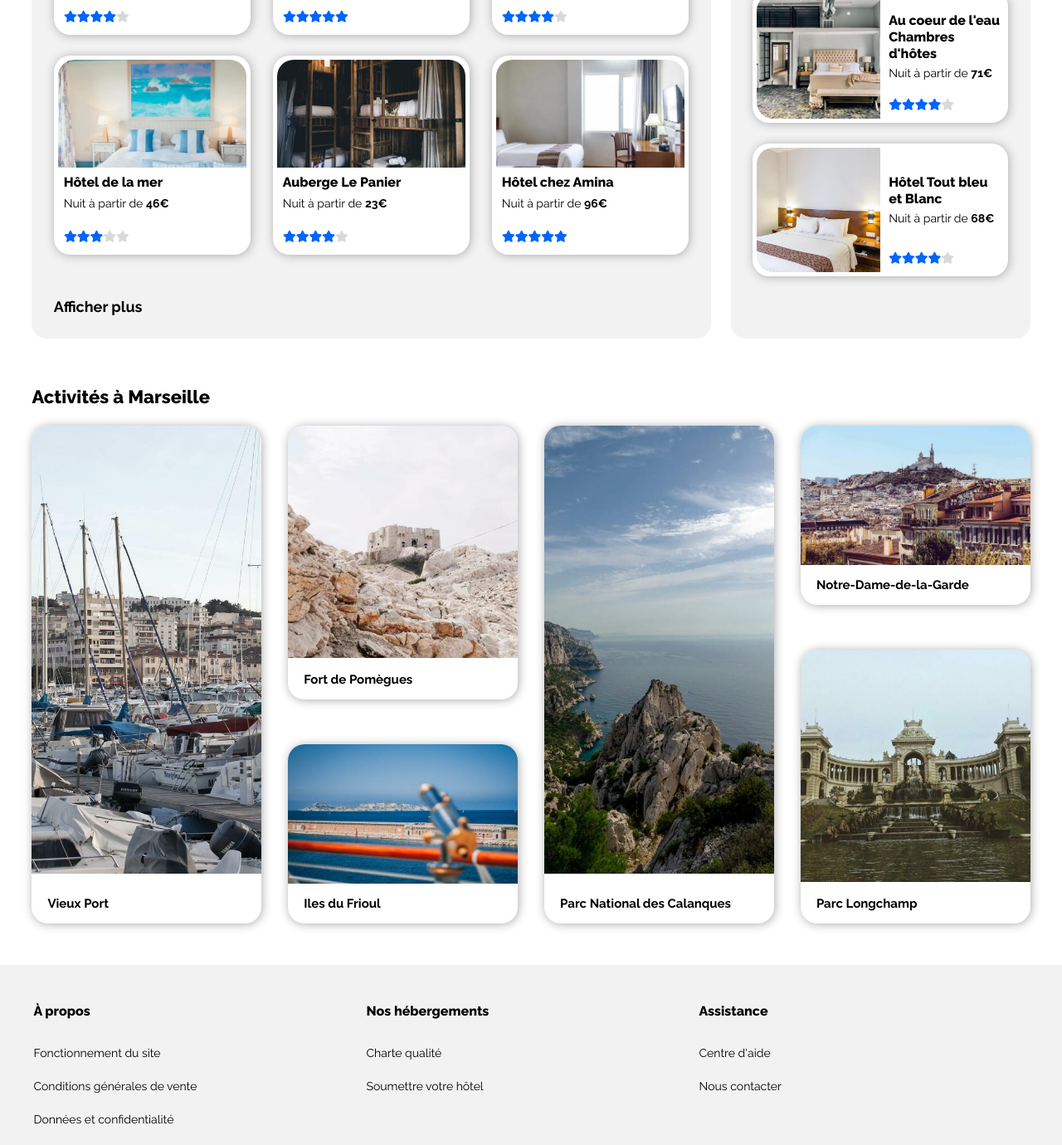
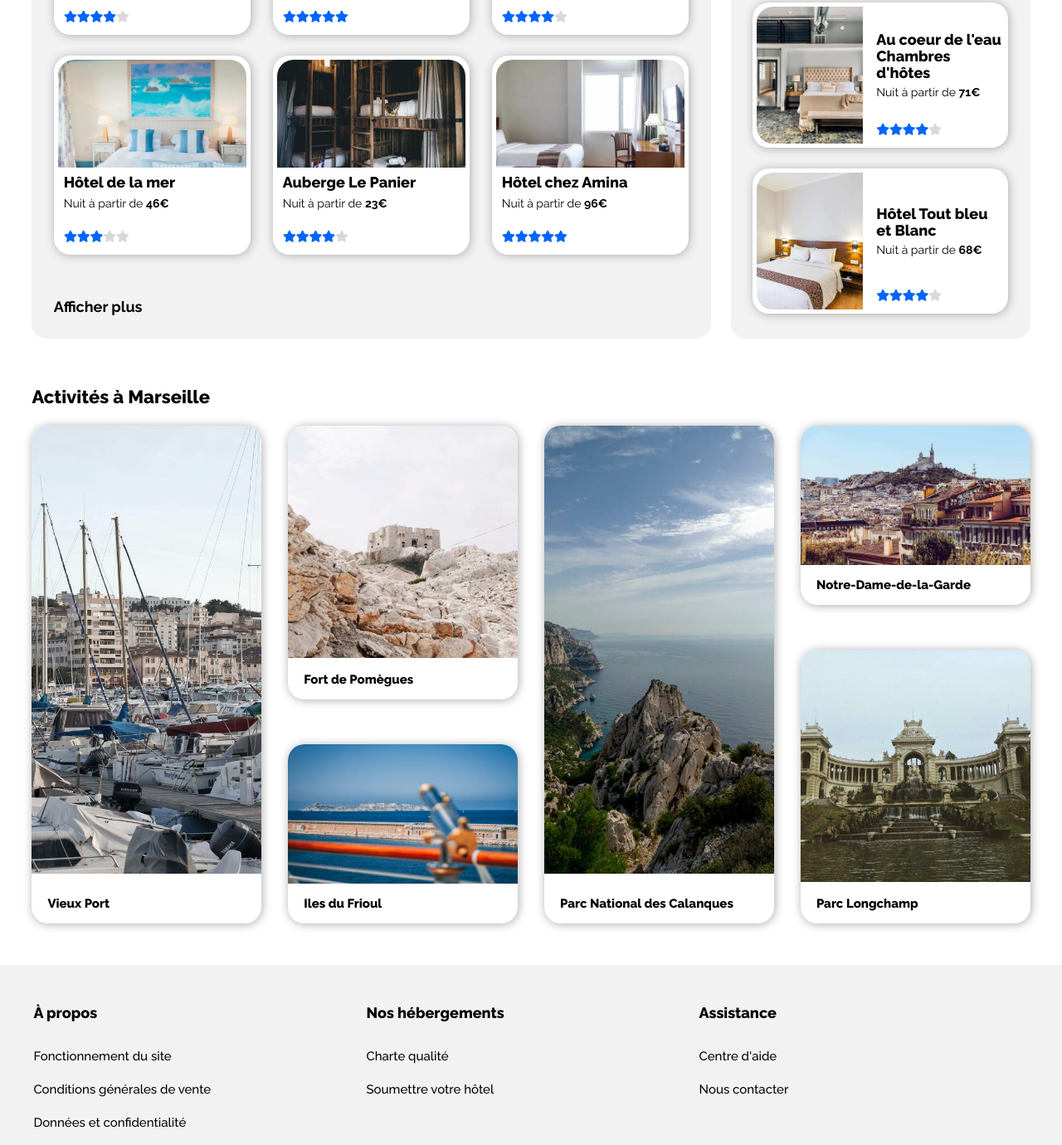
Before and after one commit to fabiendevfront/FabienDucousso_2_31012022, a plain HTML site: page index.html in a window 1280 px wide. Shown: the part 760-2140 px from the top of the page at 83% size. Drawn offline with Linux system fonts and the light colour scheme.

Commit message:
CSS modification for desktop version

```diff
--- a/css/desktop.css
+++ b/css/desktop.css
@@ -46,7 +46,7 @@ h2 {
 }
 
 h3{
-    font-size: 16px;
+    font-size: 18px;
 }
 
 .wrapper {
@@ -89,7 +89,7 @@ h3{
 .menu-items {
     padding: 5%;
     border-top: solid #ffffff 3px;
-    font-size: 16px;
+    font-size: 18px;
     font-weight: 500;
 }
 
@@ -379,6 +379,7 @@ h3{
 }
 
 .popular-card {
+    height: 175px;
     position: relative;
     padding: 5px;
     border-radius: 20px;
@@ -395,7 +396,7 @@ h3{
 .popular-card article {
     width: 100%;
     display: flex;
-    justify-content: flex-start;
+    justify-content: space-between;
     align-items: center;
 }
 
@@ -404,19 +405,19 @@ h3{
 }
 
 .popular-picture {
-    width: 50%;
+    width: 43%;
     line-height: 0;
 }
 
 .popular-picture img {
     width: 100%;
-    height: 150px;
+    height: 165px;
     border-radius: 20px 0 0 20px;
     object-fit: cover;
 }
 
 .popular-description {
-    width: 50%;
+    width: 55%;
 }
 
 .popular-description h3 {
@@ -515,7 +516,7 @@ h3{
     bottom: 14px;
     left: 19px;
     font-size: 15px;
-    font-weight: 700;
+    font-weight: 800;
 }
 
 .card-full {
@@ -542,6 +543,7 @@ h3{
 .card-small img {
     height: 78%;
 }
+
 /**********/
 /* FOOTER */
 /**********/
@@ -569,6 +571,11 @@ h3{
     margin-bottom: 20px;
 }
 
+.footer-container a {
+    font-size: 15px;
+    font-weight: 500;
+}
+
 .footer-container a:hover {
     color: #0065fc;
 }
```
